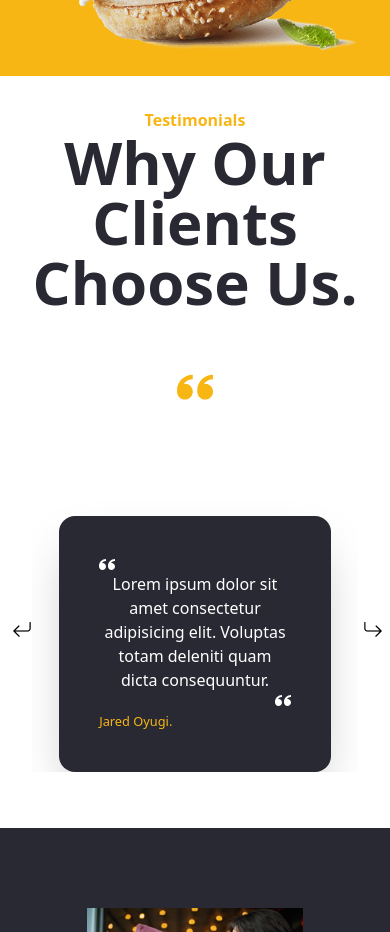
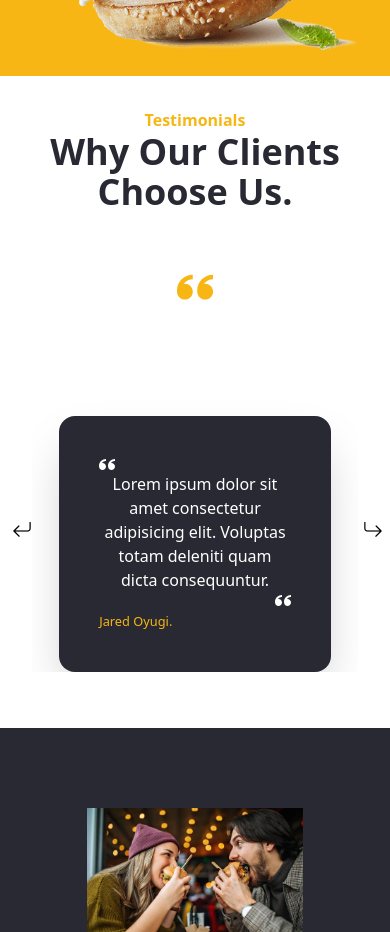
Before and after one commit to Marcos8060/Deliveroo, a React (Create React App) app: page / in a window 390 px wide. Shown: the part 4420-5352 px from the top of the page. Built offline with nearby package versions, Linux system fonts and the light colour scheme.

Commit message:
made a minor change

```diff
--- a/src/components/Testimonial.js
+++ b/src/components/Testimonial.js
@@ -34,7 +34,7 @@ const Testimonial = () => {
   return (
     <div className='md:p-20 p-8'>
         <p className='text-center text-yellow font-bold'>Testimonials</p>
-        <h1 className='text-center font-bold text-black text-6xl'>Why Our Clients Choose Us.</h1>
+        <h1 className='text-center font-bold text-black md:text-6xl text-4xl'>Why Our Clients Choose Us.</h1>
         <ImQuotesLeft  className='mx-auto text-4xl text-yellow font-bold mt-14 mb-20'/>
 
         <OwlCarousel {...options}>
```
